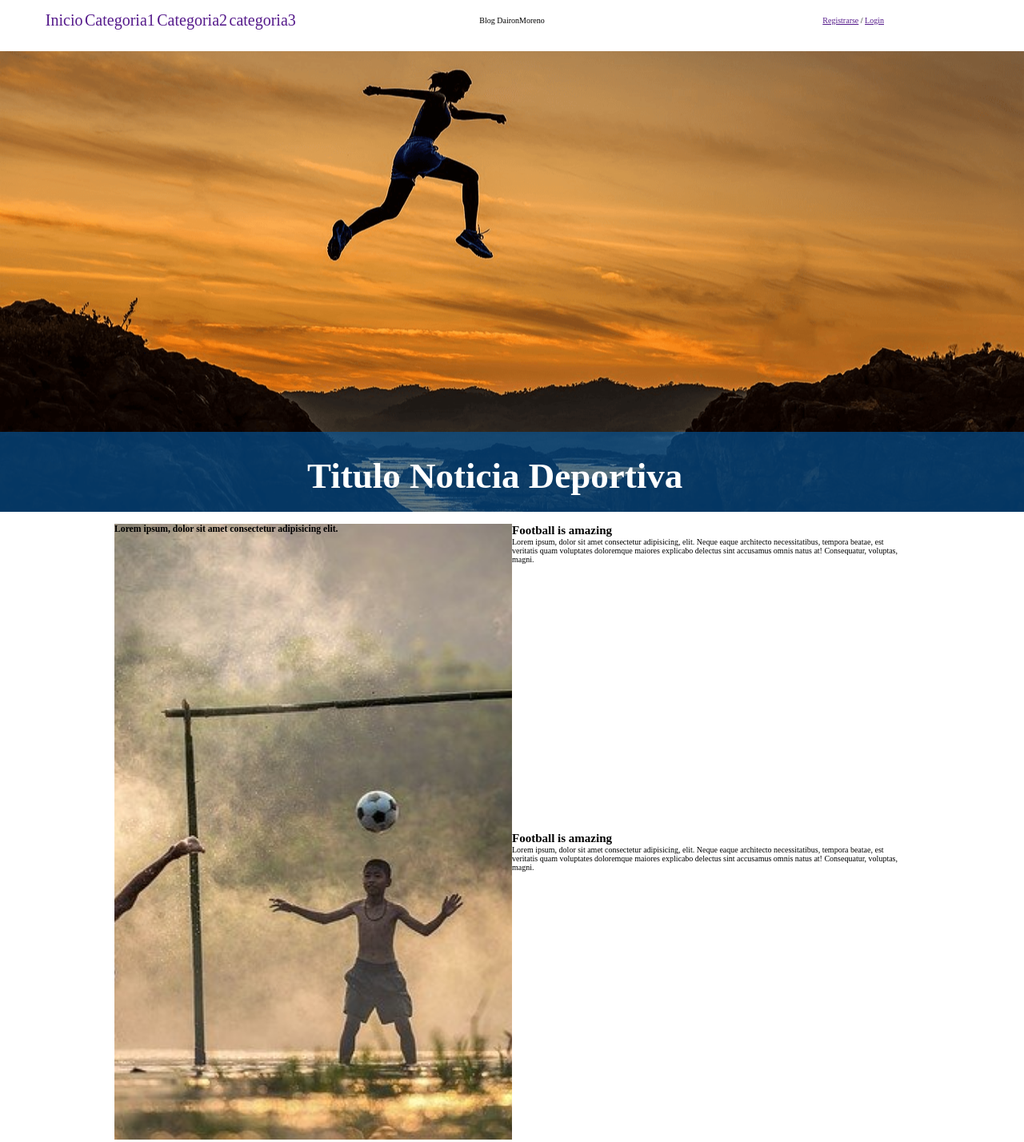
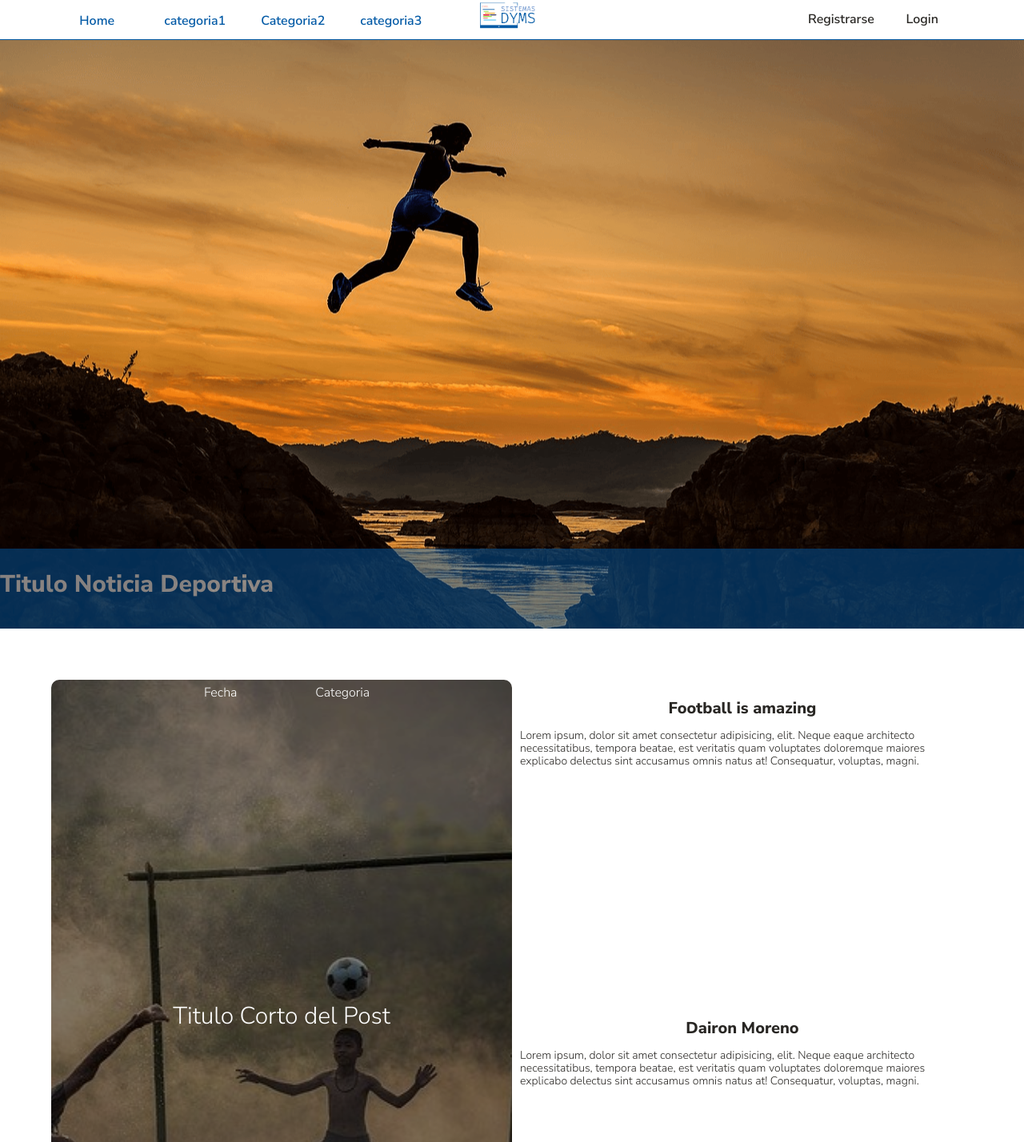
Before and after one commit to DaironMoreno/Blog, a plain HTML site: page index.html in a window 1280 px wide. Shown: the top 1428 px of the page at 80% size. Drawn offline with Linux system fonts and the light colour scheme.

Commit message:
section one terminada

```diff
--- a/assets/css/style.css
+++ b/assets/css/style.css
@@ -1,3 +1,13 @@
+:root{
+	--Azul-principal : #035AA6;
+	--off-white:#FAF9F8;
+	--just-white:#FFFFFF;
+	--warm-black:#201E1C;
+    --warm-black1:#282623;
+}
+
+
+
 *
 {
 	margin: 0;
@@ -9,44 +19,74 @@ html
 	list-style: none;
 	text-decoration: none;
 	font-size: 62.5%;
+	font-family: 'Nunito Sans', sans-serif;
 }
 .header
 {
 	display: grid;
-	grid-template-rows: repeat(1, 1fr);
-	grid-template-columns: auto;
+	grid-template-rows: auto 1fr;
 	width: 100%;
-	height: 80vh;
+	height: 100vh;
 	min-width: 320px;
 }
-.header .header_barra
+.header_barra
 {
 	display: inline-grid;
-	grid-template-columns: repeat(3, 1fr);
-	grid-template-rows: auto;
+	grid-template-columns: 1fr auto 1fr;
 	align-items: center;
 	width: 100%;
 	height: 50px;
 	min-width: 320px;
-	text-align: center;
+	padding: 0 20px;
+	border-bottom: 1px solid var(--Azul-principal);
+}
 
-}
-.header_barra__menu
+.header_barra__menu  ul
 {
 	text-align: center;
+	width: 100%;
+	height: 30px;
 }
 .header_barra__menu li
 {
 	display: inline-block;
 	list-style: none;
-	text-align: center;
 }
 .header_barra__menu li a
 {
+	display: block;
 	text-decoration:  none;
-	font-size: 2rem;
+	font-size: 1.6rem;
+	font-weight: 600;
+	line-height: 1.2rem;
+	width: 120px;
+	padding: 10px 0;
+	text-align: center;
+	color: var(--Azul-principal);
+}
+.header_barra__logo
+{
 	width: 100px;
-
+	height: 50px;
+	background-image: url('../img/IconoWeb.png');
+	background-repeat: no-repeat;
+	background-size: cover;
+	background-position: center;
+}
+.header_barra__login
+{
+	width: 250px;
+	justify-self: right;
+}
+.header_barra__login a
+{
+	display: inline-block;
+	width: 120px;
+	text-decoration: none;
+	color: var(--warm-black1);
+	font-size: 1.6rem;
+	font-weight: 600;
+	line-height: 1.2rem;
 }
 .header_imagen
 {
@@ -56,7 +96,7 @@ html
 	background-size: cover;
 	background-position: center;
 	width: 100%;
-	height: 72vh;
+	height: 92vh;
 	z-index: auto;
 }
 .header_imagen__titulo
@@ -65,22 +105,17 @@ html
 	width: 100%;
 	height: 100px;
 	background: #035AA6;
-	opacity: 0.6;
 	bottom: 0;
-	z-index: 2;
+	opacity: 0.5;
+	z-index: 1;
 }
 .titulo_imagen
 {
-	position: absolute;
-	width: 50%;
-	margin: 0 auto;
 	color:  #FFF;
 	font-size: 3rem;
 	font-weight: 700;
 	line-height: 9rem;
-	z-index: 5;
-	bottom: 0;
-	left: 30%;
+	z-index: 2;
 }
 .main
 {
@@ -92,22 +127,66 @@ html
 {
 	display: grid;
 	grid-template-columns: repeat(2,1fr);
-	width: 80%;
-	height: 100vh;
-	margin: 0 auto;
-	padding: 15px;
-	grid-template-areas: "card1 card2"
-						 "card1 card2";
+	width: 90%;
+	height: 100%;
+	margin: 50px auto;
+	grid-template-areas: "card1 card1"
+                         "card2 card2"
+                         "card3 card3"   ;
+
 }
 .section1_img
 {
-	background-image: url('../img/children-1822688_640.jpg');
-	background-repeat: no-repeat;
-	background-size: cover;
-	background-position: center;
+	position: relative;
+	width: 100%;
+	height: 100vh;
 	grid-area:  card1;
+	display: flex;
+	flex-direction: column;
+	justify-content: space-between;
+	align-items: center;
 }
-
+.section1_img img
+{
+	display: block;
+	width: 100%;
+	height: inherit;
+	object-fit: cover;
+	border-radius: 10px;
+	filter: brightness(50%);
+}
+.section1_content__one
+{
+	grid-area: card2;
+}
+.section1_content__two
+{
+	grid-area: card3;
+}
+.section_config
+{
+	width: 100%;
+	height: auto;
+	padding: 10px;
+	background-color: #FFF;
+	margin-top: 20px;
+}
+.section_config h2
+{
+	font-size: 2rem;
+	font-weight: bold;
+	line-height: 1.2rem;
+	color: var(--warm-black1);
+	text-align: center;
+}
+.section_config article
+{
+	margin: 20px auto;
+	font-size: 1.4rem;
+	font-weight: 300;
+	line-height: 1.6rem;
+	color: var(--warm-black1);
+}
 .section3
 {
 	width: 100%;
@@ -115,7 +194,8 @@ html
 	display: grid;
 	grid-template: repeat(2,1fr) / repeat(auto-fit,minmax(280px,1fr));
 	grid-gap:1rem;
-
+	margin-top: 20px ;
+	margin-bottom: 20px;
 }
 .section3_contenido
 {
@@ -196,3 +276,41 @@ html
 	line-height: 1.6rem;
 
 }
+.section_four
+{
+	width: 100%;
+	min-width: 280px;
+	height: 20vh;
+	display: flex;
+	justify-content: center;
+	align-items: center;
+}
+.section_four__item
+{
+	width: 200px;
+	text-align: center;
+}
+.section_four__item li
+{
+	display: inline-block;
+	list-style: none;
+
+}
+.section_four__item li a
+{
+	text-decoration: none;
+	font-size: 1.6rem;
+	font-weight: bold;
+	color:#000;
+
+}
+.footer
+{
+	width: 100%;
+	min-width: 320px;
+	height: 20vh;
+	display: flex;
+	justify-content: space-around;
+	align-items: center;
+	background-color:#035AA6 ;
+}
--- /dev/null
+++ b/assets/css/tablet.css
@@ -0,0 +1,18 @@
+.section1
+{
+    grid-template-areas: "card1 card2"
+                         "card1 card3";
+}
+.section1_content__one
+{
+	width: 100%;
+	grid-area: card2;
+
+}
+.section1_content__two
+{
+	width: 100%;
+	grid-area: card3;
+
+
+}
--- a/index.html
+++ b/index.html
@@ -3,7 +3,10 @@
 <head>
 	<meta charset="UTF-8">
 	<meta name="viewport" content="width=device-width, initial-scale=1.0">
+	<link rel="preconnect" href="https://fonts.gstatic.com">
+	<link href="https://fonts.googleapis.com/css2?family=Nunito+Sans:wght@300;600;800&display=swap" rel="stylesheet">
 	<link rel="stylesheet" href="assets/css/style.css">
+	<link rel="stylesheet" href="assets/css/tablet.css" media="(min-width: 768px)">
 	<title>Inicio</title>
 </head>
 <body>
@@ -11,40 +14,52 @@
 	 	<section class="header_barra">
 	 		<nav class="header_barra__menu">
 		 		<ul>
-		 			<li><a href="">Inicio</a></li>
-		 			<li><a href="">Categoria1</a></li>
+		 			<li><a href="">Home</a></li>
+		 			<li><a href="">categoria1</a></li>
 		 			<li><a href="">Categoria2</a></li>
 		 			<li><a href="">categoria3</a></li>
+		 			<li><a href="">Mas</a></li>
 		 		</ul>
 		 	</nav>
 		 	<div class="header_barra__logo">
-		 		Blog DaironMoreno
+
 		 	</div>
 		 	<div class="header_barra__login">
-		 		<a href="">Registrarse</a> /
+		 		<a href="">Registrarse</a>
 		 		<a href="">Login</a>
 	 		</div>
 	 	</section>
 	 	<section class="header_imagen">
-	 		<div class="titulo_imagen">
-	 				<h1>Titulo Noticia Deportiva</h1>
-	 		</div>
-	 		<div class="header_imagen__titulo"></div>
+	 		<div class="header_imagen__titulo">
+				 	<h1 class="titulo_imagen">Titulo Noticia Deportiva</h1>
+			 </div>
 	 	</section>
 	 </header>
 	 <main class="main">
 	 	<section class="section1">
 	 		<div class="section1_img">
-	 			<h3>Lorem ipsum, dolor sit amet consectetur adipisicing elit.</h3>
+				<img src="assets/img/children-1822688_640.jpg" alt="niños Jugando">
+				<header class="section3_header">
+					<ul>
+						<li><a href="">Fecha</a></li>
+						<li><a href="">Categoria</a></li>
+					</ul>
+				</header>
+				<article class="section3_article">
+					<a href="">Titulo Corto del Post</a>
+				</article>
+				<footer class="section3_autor">
+					<a href="" >Autor</a>
+				</footer>
 	 		</div>
 
-	 		<div class="section1_title">
+	 		<div class="section1_content__one section_config">
 	 			<h2>Football is amazing</h2>
-	 			<p>Lorem ipsum, dolor sit amet consectetur adipisicing, elit. Neque eaque architecto necessitatibus, tempora beatae, est veritatis quam voluptates doloremque maiores explicabo delectus sint accusamus omnis natus at! Consequatur, voluptas, magni.</p>
+	 			<article>Lorem ipsum, dolor sit amet consectetur adipisicing, elit. Neque eaque architecto necessitatibus, tempora beatae, est veritatis quam voluptates doloremque maiores explicabo delectus sint accusamus omnis natus at! Consequatur, voluptas, magni.</article>
 	 		</div>
-	 		<div class="section1_title2">
-	 			<h2>Football is amazing</h2>
-	 			<p>Lorem ipsum, dolor sit amet consectetur adipisicing, elit. Neque eaque architecto necessitatibus, tempora beatae, est veritatis quam voluptates doloremque maiores explicabo delectus sint accusamus omnis natus at! Consequatur, voluptas, magni.</p>
+	 		<div class="section1_content__two section_config">
+	 			<h2>Dairon Moreno</h2>
+	 			<article>Lorem ipsum, dolor sit amet consectetur adipisicing, elit. Neque eaque architecto necessitatibus, tempora beatae, est veritatis quam voluptates doloremque maiores explicabo delectus sint accusamus omnis natus at! Consequatur, voluptas, magni.</article>
 	 		</div>
 
 	 	</section>
@@ -140,14 +155,57 @@
 	 				<a href="" >Autor</a>
 	 			</footer>
 			 </div>
+			 <div class="section3_contenido">
+				<img src="assets/img/actualidad320.png" alt="" >
+	 			 <header class="section3_header">
+	 				<ul>
+	 					<li><a href="">Fecha</a></li>
+	 					<li><a href="">Categoria</a></li>
+	 				</ul>
+	 			</header>
+	 			<article class="section3_article">
+	 				<a href="">Titulo Corto del Post</a>
+	 			</article>
+	 			<footer class="section3_autor">
+	 				<a href="" >Autor</a>
+	 			</footer>
+			 </div>
+			 <div class="section3_contenido">
+				<img src="assets/img/actualidad320.png" alt="" >
+	 			 <header class="section3_header">
+	 				<ul>
+	 					<li><a href="">Fecha</a></li>
+	 					<li><a href="">Categoria</a></li>
+	 				</ul>
+	 			</header>
+	 			<article class="section3_article">
+	 				<a href="">Titulo Corto del Post</a>
+	 			</article>
+	 			<footer class="section3_autor">
+	 				<a href="" >Autor</a>
+	 			</footer>
+			 </div>
 
 
 
-	 	</section>
+		 </section>
+		 <section class="section_four">
+
+				<ul class="section_four__item">
+					<li> <a href="">Anterior</a> </li>
+					<li> <a href="">Siguiente</a> </li>
+				</ul>
+
+		 </section>
 	 </main>
 	 <footer class="footer">
-
-	 </footer>
+	 	<div class="footer_div__one">
+			<p>Realizado por @daironMoreno</p>
+		</div>
+		<div class="footer_div__two">
+			<a href="">Github</a>
+		</div>
+		</footer>
 	<script src="assets/js/script.js"></script>
 </body>
 </html>
```
Also changed, not shown: assets/img/IconoWeb.png (added).
